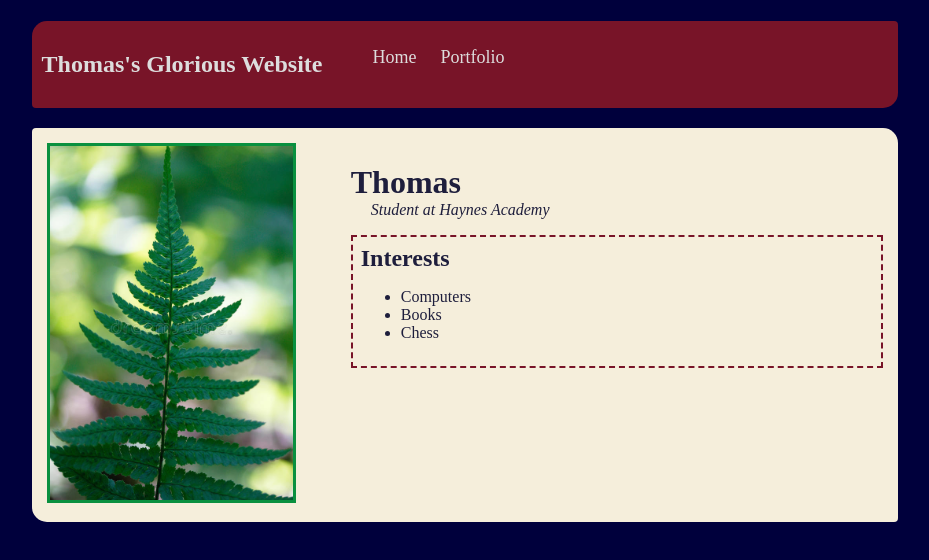
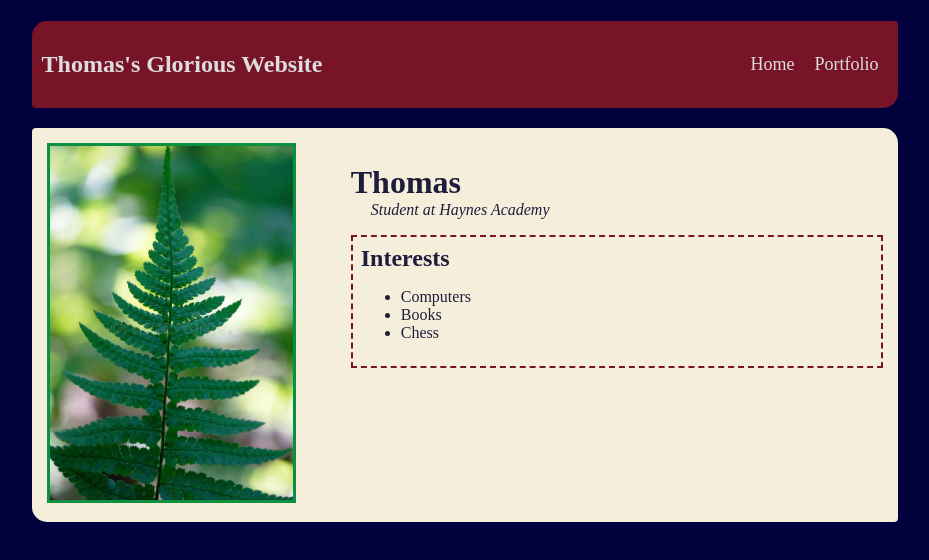
Before and after one commit to Thomas-Waelde/Thomas-Waelde.github.io, a plain HTML site: page index.html in a window 1280 px wide. Shown: the whole page, without its empty margins (175-1104 px from the left). Drawn offline with Linux system fonts and the light colour scheme.

Commit message:
fixed stylesheet bug

```diff
--- a/styles/nav.css
+++ b/styles/nav.css
@@ -7,6 +7,9 @@ nav {
     margin-bottom: 20px;
 }
 #nav-ul {
+    padding: 0px;
+    display: flex;
+    align-items: center;
     list-style-image: none;
 }
 #nav-ul li {
@@ -23,10 +26,11 @@ nav {
     text-shadow: -2px 2px 2px black;
 }
 nav h1 a {
-    display: flex;
-    align-items: center;
     color: #ddd;
-    flex: 1;
     margin: 0;
     text-decoration: none;
 }
+nav h1 {
+    display: flex;
+    flex-grow: 1;
+}
```
